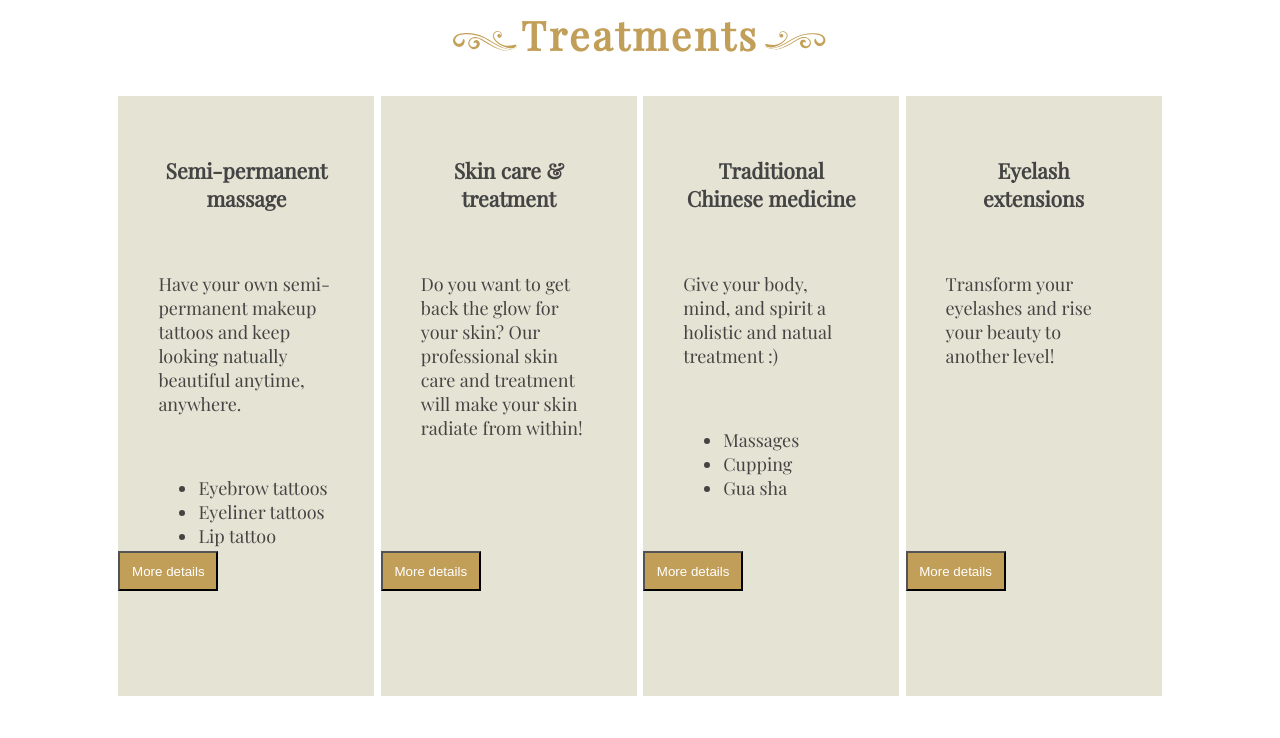
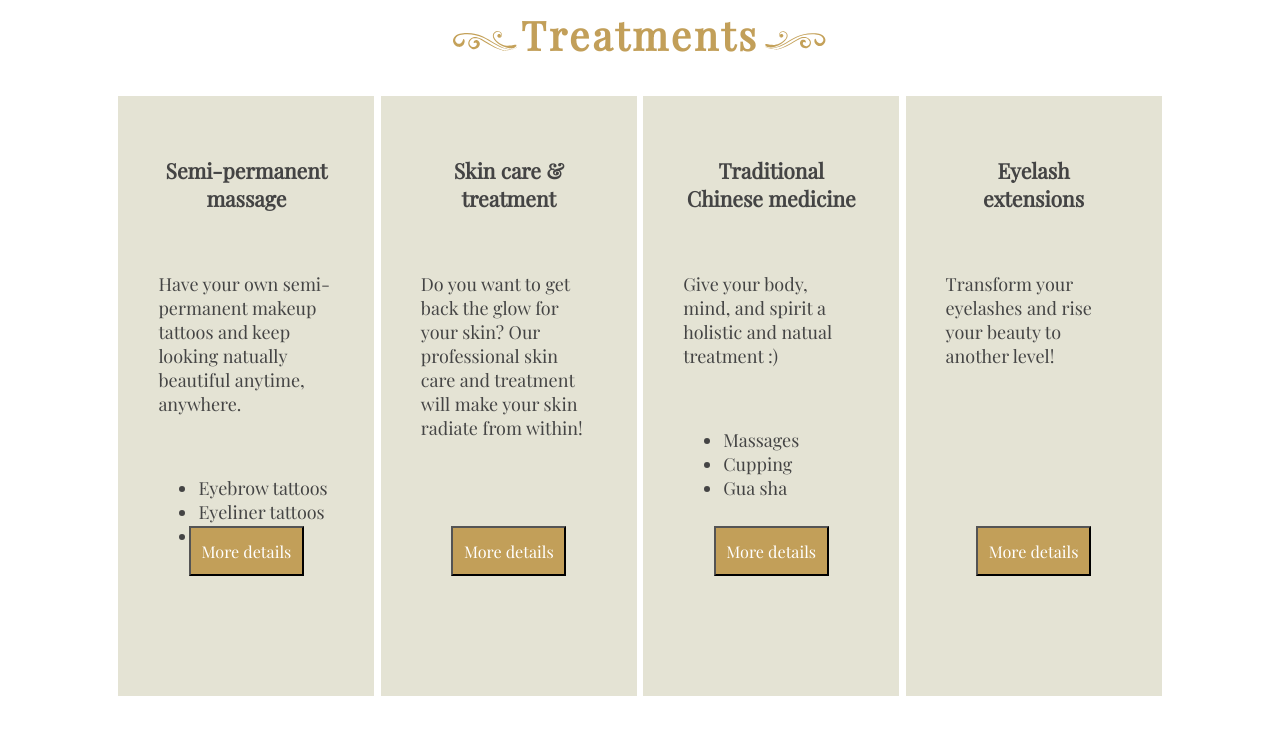
Before and after one commit to AwenLiu1963/Amsterdam-night-views, a plain HTML site: page index.html in a window 1280 px wide. Shown: the part 1102-1840 px from the top of the page. Drawn offline with nearby package versions, Linux system fonts and the light colour scheme.

Commit message:
update css

```diff
--- a/beauty-salon.css
+++ b/beauty-salon.css
@@ -118,7 +118,6 @@ main h2{
 	width: 100%;
 	height: 650px;
 	margin-left: 9.25%;
-	position: relative;
 }
 
 #service-repeater div{
@@ -128,6 +127,11 @@ main h2{
 	margin-right:0.5%;
 	float: left;
 	background-color: #e4e3d4;
+	position: relative;
+}
+
+#service-repeater div:hover{
+	background-image: url("floral bg.jpeg");
 }
 
 #service-repeater h3, #service-repeater p,#service-repeater ul{
@@ -140,12 +144,13 @@ main h2{
 
 #service-repeater button{
 	color: white;
+	font-size: 0.9em;
+	font-family: 'Playfair Display', serif ;
 	background-color: #c29f59;
-	width: 100px;
-	height: 40px;
+	width: 45%;
+	height: 50px;
 	position: absolute;
 	bottom: 20%;
-	margin-left: auto;
-	margin-right: auto;
+	left: 27.5%;
 	text-align: center;
 }
```
Also changed, not shown: img/floral bg.jpg (added).
